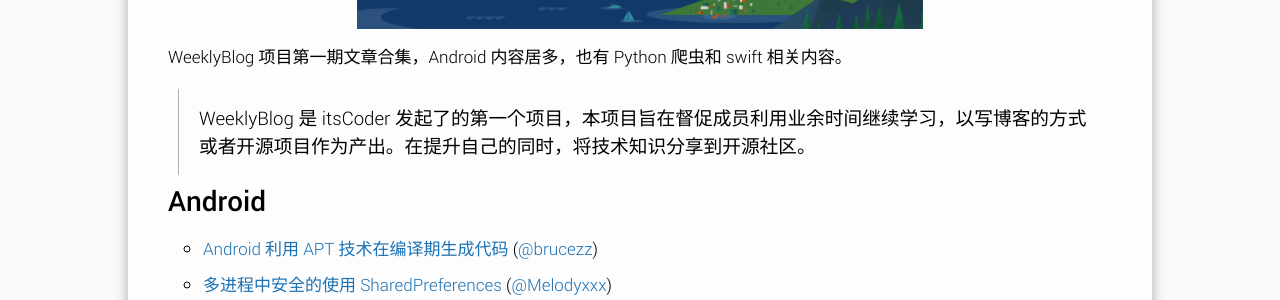
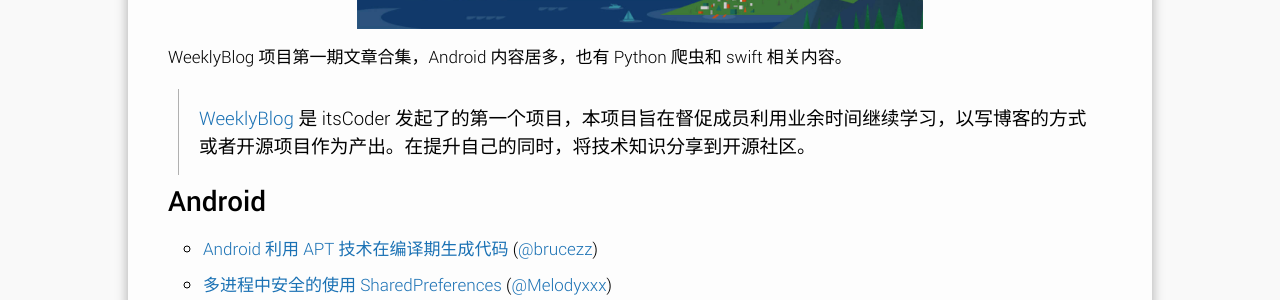
Before and after one commit to itsCoder/itscoder.github.io, a Jekyll site: the page built from _posts/2016-08-17-weeklyblog-pahse-1.md, in a window 1280 px wide and 900 px high, scrolled down 500 px. Shown: the part 155-455 px from the top of the window. Built offline with Jekyll 4.4.1, drawn with Linux system fonts in a browser that asks for light colours; comment, search, counter and statistics services are not loaded; part of the change alters nothing that is shown.

Commit message:
add link

```diff
--- a/_posts/2016-08-17-weeklyblog-pahse-1.md
+++ b/_posts/2016-08-17-weeklyblog-pahse-1.md
@@ -8,7 +8,7 @@ category: [WeeklyBlog]
 
 WeeklyBlog 项目第一期文章合集，Android 内容居多，也有 Python 爬虫和 swift 相关内容。
 
->WeeklyBlog 是 itsCoder 发起了的第一个项目，本项目旨在督促成员利用业余时间继续学习，以写博客的方式或者开源项目作为产出。在提升自己的同时，将技术知识分享到开源社区。
+>[WeeklyBlog](https://github.com/itsCoder/weeklyblog) 是 itsCoder 发起了的第一个项目，本项目旨在督促成员利用业余时间继续学习，以写博客的方式或者开源项目作为产出。在提升自己的同时，将技术知识分享到开源社区。
 
 ##### Android
 - [Android 利用 APT 技术在编译期生成代码](http://brucezz.itscoder.com/articles/2016/08/06/use-apt-in-android/) ([@brucezz](https://github.com/brucezz))
```
